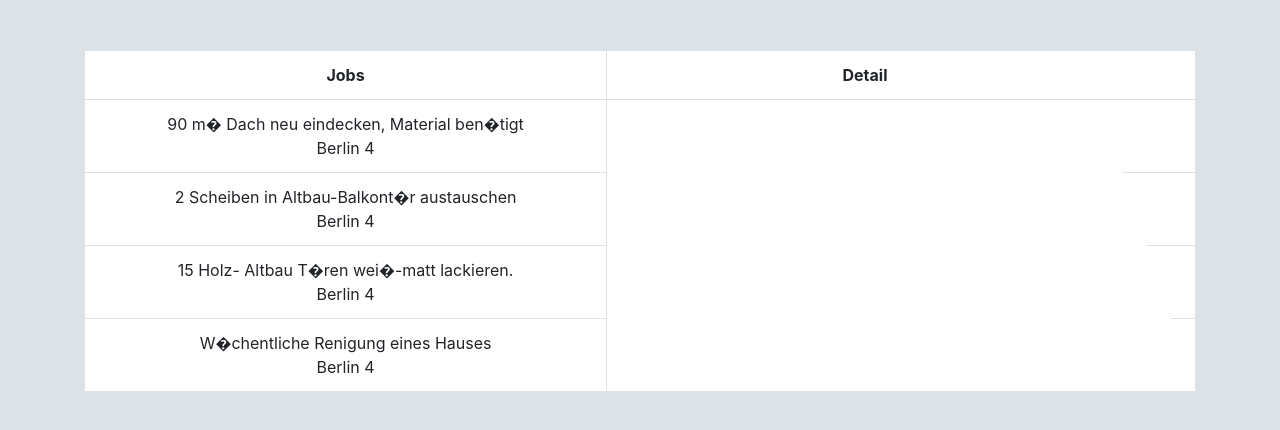
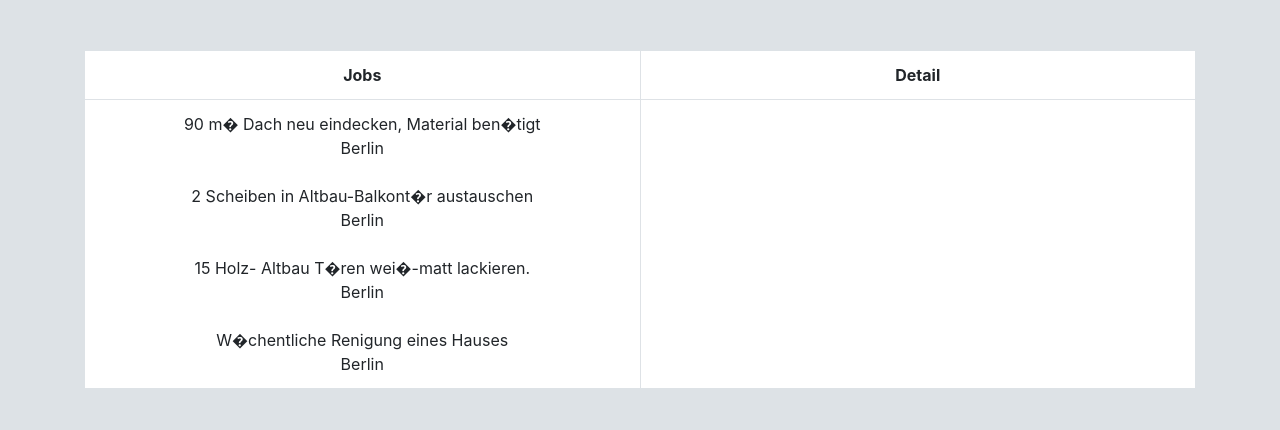
Before and after one commit to lustigepepe/MyHammer, an Angular app: page / in a window 1280 px wide. Shown: the top 430 px of the page. Built offline with nearby package versions, Linux system fonts and the light colour scheme.

Commit message:
no bottom-border

```diff
--- a/src/app/app.component.html
+++ b/src/app/app.component.html
@@ -8,10 +8,10 @@
           </tr>
         </thead>
         <tbody>
-          <tr class="border-bottom" *ngFor="let da of data">
-            <td class="border-right">{{da.title}} <br>{{da.city}} {{data.length}}</td>
-            <td [attr.rowspan]="data.length"></td>
-          </tr>
+          <tr *ngFor="let da of data">
+            <td class="border-right">{{da.title}} <br>{{da.city}}</td>
+            <td></td>
+        </tr>
         </tbody>
       </table>
     </div>
```
